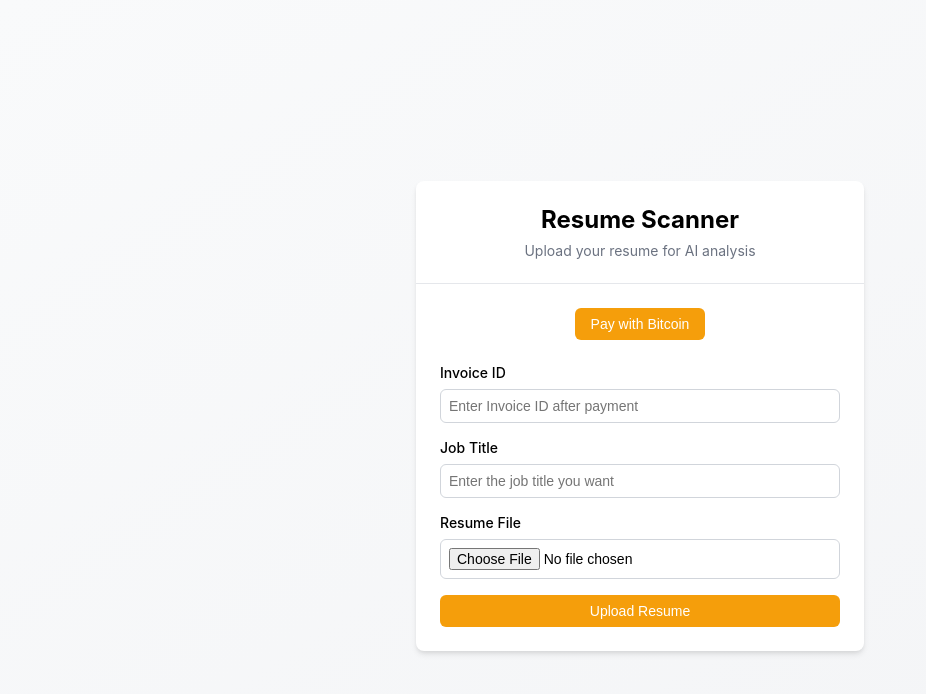
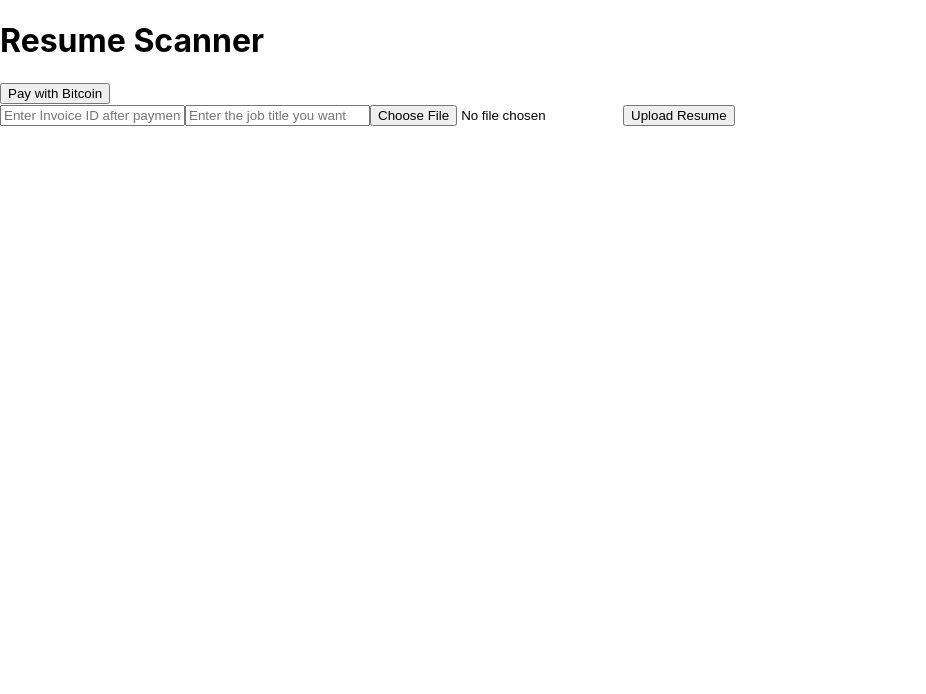
Before and after one commit to cameronmoulder/resume-scanner-frontend, a React (Create React App) app: page / in a window 1280 px wide. Shown: the top 694 px of the page, without its empty margins (0-926 px from the left). Built offline with nearby package versions, Linux system fonts and the light colour scheme.

Commit message:
Fixed handleFileUpload and Azure deployment issue

```diff
--- a/src/App.js
+++ b/src/App.js
@@ -11,7 +11,7 @@
   const [output, setOutput] = useState("");
   const [fileName, setFileName] = useState("");
 
-  // Ensure handleFileUpload is properly defined
+  // ✅ Ensure this function is correctly defined
   const handleFileUpload = (event) => {
     const file = event.target.files?.[0] || null;
     setResumeFile(file);
@@ -57,187 +57,41 @@
     }
   };
 
-  const styles = {
-    container: {
-      display: "flex",
-      minHeight: "100vh",
-      alignItems: "center",
-      justifyContent: "center",
-      background: "linear-gradient(to bottom right, #f9fafb, #f3f4f6)",
-      padding: "1rem",
-    },
-    card: {
-      width: "100%",
-      maxWidth: "28rem",
-      backgroundColor: "white",
-      borderRadius: "0.5rem",
-      boxShadow: "0 4px 6px -1px rgba(0, 0, 0, 0.1), 0 2px 4px -1px rgba(0, 0, 0, 0.06)",
-      transition: "all 0.3s",
-      overflow: "hidden",
-    },
-    cardHeader: {
-      padding: "1.5rem",
-      borderBottom: "1px solid #e5e7eb",
-    },
-    title: {
-      fontSize: "1.5rem",
-      fontWeight: "bold",
-      textAlign: "center",
-      margin: "0 0 0.5rem 0",
-    },
-    description: {
-      fontSize: "0.875rem",
-      color: "#6b7280",
-      textAlign: "center",
-      margin: 0,
-    },
-    cardContent: {
-      padding: "1.5rem",
-    },
-    buttonContainer: {
-      display: "flex",
-      justifyContent: "center",
-      marginBottom: "1.5rem",
-    },
-    button: {
-      backgroundColor: "#f59e0b",
-      color: "white",
-      border: "none",
-      borderRadius: "0.375rem",
-      padding: "0.5rem 1rem",
-      fontSize: "0.875rem",
-      fontWeight: "500",
-      cursor: "pointer",
-      transition: "background-color 0.2s",
-      display: "inline-flex",
-      alignItems: "center",
-      justifyContent: "center",
-    },
-    buttonDisabled: {
-      opacity: 0.5,
-      cursor: "not-allowed",
-    },
-    form: {
-      display: "flex",
-      flexDirection: "column",
-      gap: "1rem",
-    },
-    formGroup: {
-      display: "flex",
-      flexDirection: "column",
-      gap: "0.5rem",
-    },
-    label: {
-      fontSize: "0.875rem",
-      fontWeight: "500",
-    },
-    input: {
-      padding: "0.5rem",
-      borderRadius: "0.375rem",
-      border: "1px solid #d1d5db",
-      fontSize: "0.875rem",
-    },
-    outputContainer: {
-      padding: "1rem",
-      marginTop: "1rem",
-      backgroundColor: "#f3f4f6",
-      borderRadius: "0.375rem",
-      overflowX: "auto",
-    },
-    pre: {
-      margin: 0,
-      fontSize: "0.875rem",
-      textAlign: "left",
-      color: "#1f2937",
-    },
-  };
+  return (
+    <div>
+      <h1>Resume Scanner</h1>
+      <button onClick={handlePayWithBTC} disabled={loading}>
+        {loading ? "Processing..." : "Pay with Bitcoin"}
+      </button>
 
-  return (
-    <div style={styles.container}>
-      <div style={styles.card}>
-        <div style={styles.cardHeader}>
-          <h1 style={styles.title}>Resume Scanner</h1>
-          <p style={styles.description}>Upload your resume for AI analysis</p>
-        </div>
-        <div style={styles.cardContent}>
-          <div style={styles.buttonContainer}>
-            <button
-              onClick={handlePayWithBTC}
-              style={{
-                ...styles.button,
-                ...(loading ? styles.buttonDisabled : {}),
-              }}
-              disabled={loading}
-            >
-              Pay with Bitcoin
-            </button>
-          </div>
-
-          <form onSubmit={handleUploadResume} style={styles.form}>
-            <div style={styles.formGroup}>
-              <label htmlFor="invoice-id" style={styles.label}>
-                Invoice ID
-              </label>
+      <form onSubmit={handleUploadResume}>
         <input
-                id="invoice-id"
           type="text"
           placeholder="Enter Invoice ID after payment"
           value={invoiceId}
           onChange={(e) => setInvoiceId(e.target.value)}
           required
-                style={styles.input}
         />
-            </div>
-
-            <div style={styles.formGroup}>
-              <label htmlFor="job-title" style={styles.label}>
-                Job Title
-              </label>
         <input
-                id="job-title"
           type="text"
           placeholder="Enter the job title you want"
           value={jobTitle}
           onChange={(e) => setJobTitle(e.target.value)}
           required
-                style={styles.input}
         />
-            </div>
-
-            <div style={styles.formGroup}>
-              <label htmlFor="resume-file" style={styles.label}>
-                Resume File
-              </label>
         <input
-                id="resume-file"
           type="file"
           accept=".pdf,.docx"
-                onChange={handleFileUpload}
+          onChange={handleFileUpload} // ✅ Function is now properly referenced
           required
-                style={styles.input}
         />
         {fileName && <p>{fileName}</p>}
-            </div>
-
-            <button
-              type="submit"
-              disabled={loading}
-              style={{
-                ...styles.button,
-                ...(loading ? styles.buttonDisabled : {}),
-              }}
-            >
+        <button type="submit" disabled={loading}>
           {loading ? "Processing..." : "Upload Resume"}
         </button>
       </form>
 
-          {output && (
-            <div style={styles.outputContainer}>
-              <pre style={styles.pre}>{output}</pre>
-            </div>
-          )}
-        </div>
-      </div>
+      {output && <pre>{output}</pre>}
     </div>
   );
 }
```
Also changed, not shown: .eslintrc.json. Lines whose indentation alone changed are shown as unchanged.
